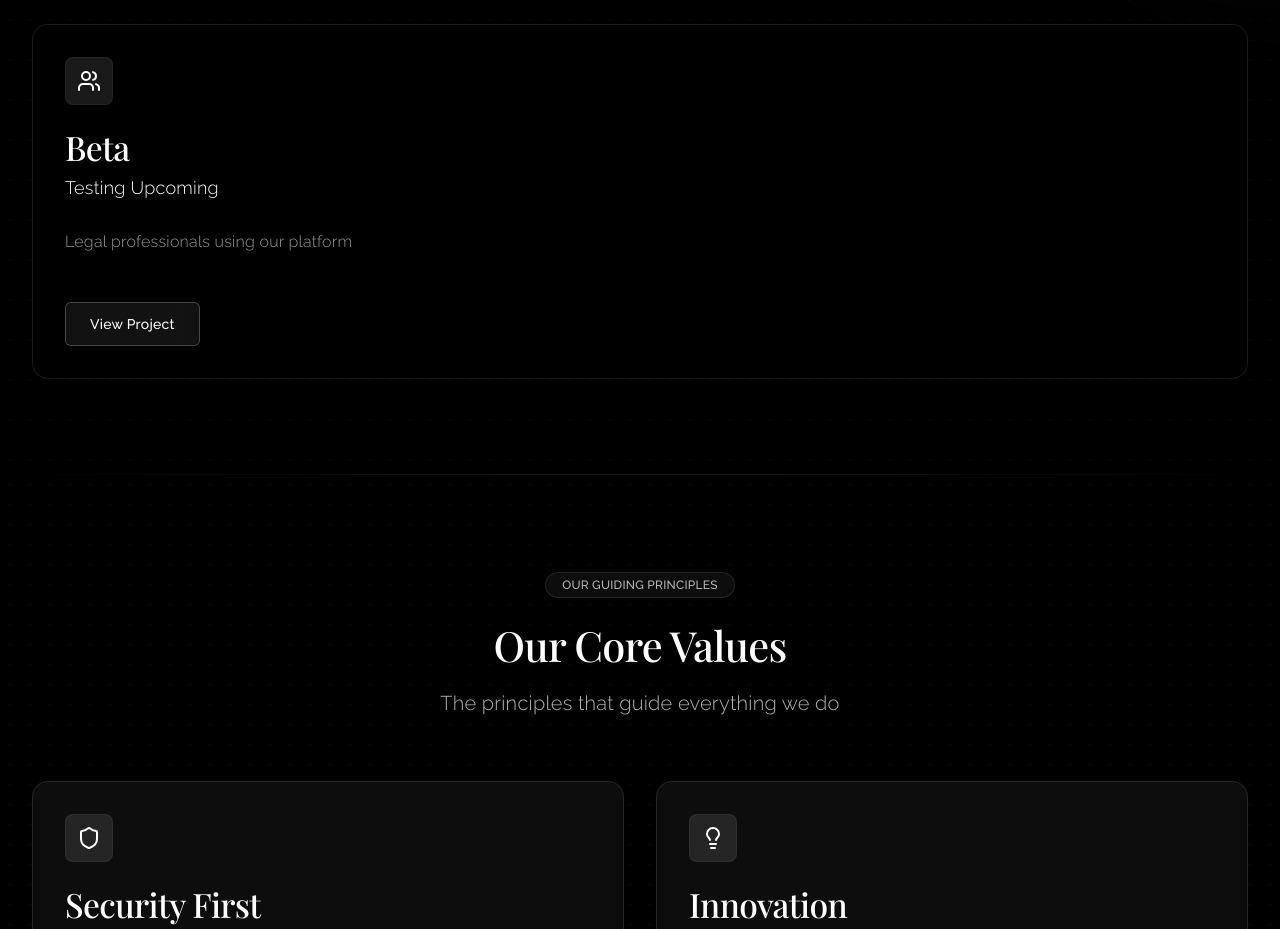
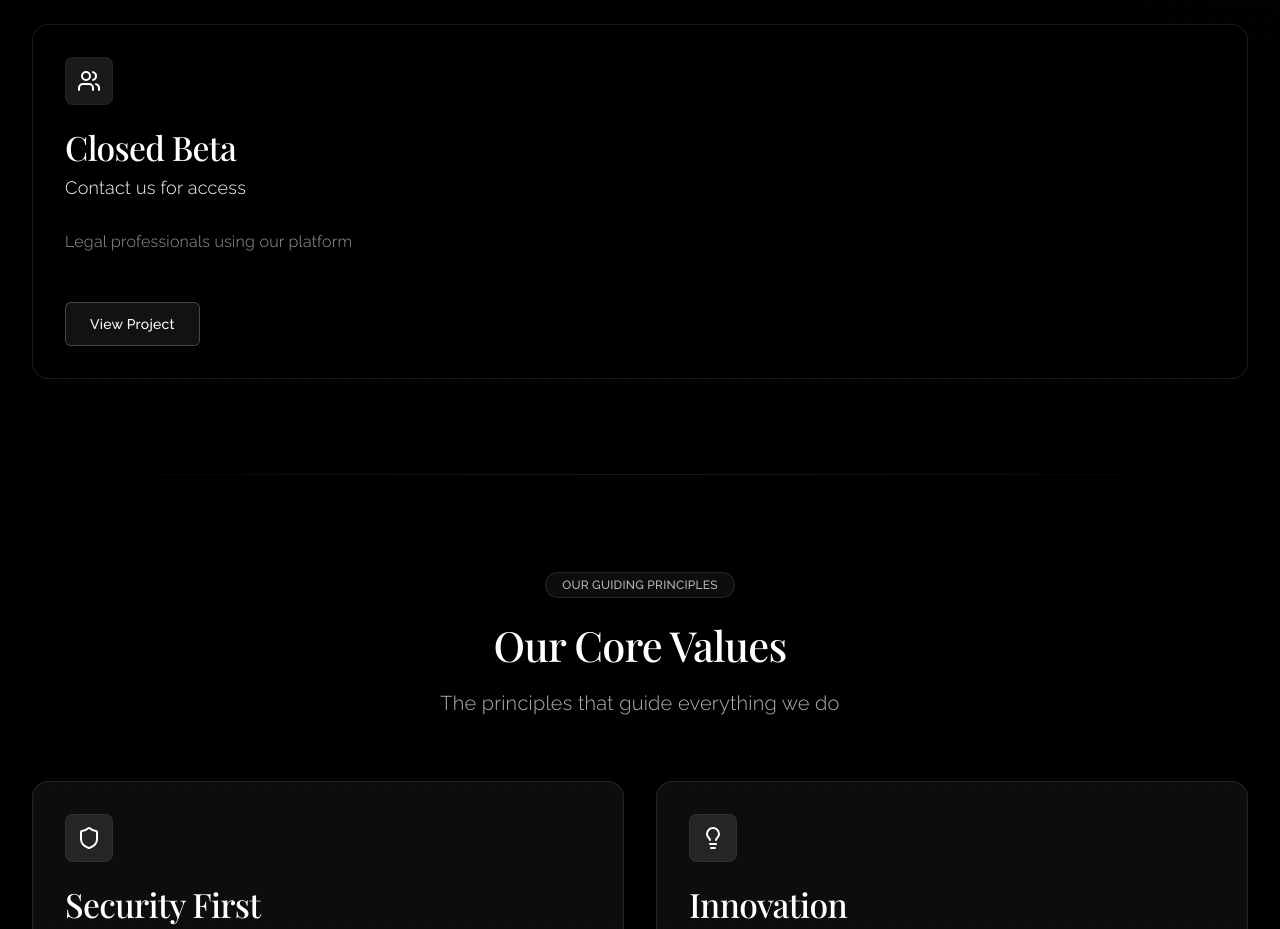
Before and after one commit to DevAdvancer/HERMEiASv2, a React (Vite) app: page / in a window 1280 px wide. Shown: the part 1780-2709 px from the top of the page. Built offline with nearby package versions, Linux system fonts and the light colour scheme; a web font is replaced by a local one; what tailwindcss-motion would draw is missing.

Commit message:
Update DemoLe beta information

```diff
--- a/src/components/BetaSection.jsx
+++ b/src/components/BetaSection.jsx
@@ -3,7 +3,7 @@ import { Calendar, Clock, CheckCircle2, ArrowRight } from "lucide-react";
 import Button from "./Button";
 
 const BetaSection = () => {
-    const releaseDate = new Date("2025-06-15");
+    const releaseDate = new Date("2025-07-15"); // Public beta release
     const today = new Date();
     const daysUntilRelease = Math.ceil((releaseDate - today) / (1000 * 60 * 60 * 24));
 
@@ -30,6 +30,9 @@ const BetaSection = () => {
                         <p className="text-lg text-white/70 max-w-2xl mx-auto">
                             Be among the first to experience the future of legal assistance
                         </p>
+                        <p className="text-lg text-white/70 max-w-2xl mx-auto mt-2">
+                            Closed beta is now live. Contact us for access.
+                        </p>
                     </motion.div>
                 </div>
 
@@ -53,7 +56,7 @@ const BetaSection = () => {
                                     <span className="text-lg text-white/70">days until release</span>
                                 </div>
                                 <div className="text-white/70 space-y-2">
-                                    <p className="text-base">Release Date: June 15, 2025</p>
+                                    <p className="text-base">Release Date: July 15, 2025 (Tentative)</p>
                                     <p className="flex items-center gap-2 text-base">
                                         <Clock className="w-4 h-4" />
                                         <span>12:00 PM IST</span>
--- a/src/components/Stats.jsx
+++ b/src/components/Stats.jsx
@@ -5,8 +5,8 @@ import Button from "./Button";
 const stats = [
     {
         icon: Users,
-        value: "Beta",
-        label: "Testing Upcoming",
+        value: "Closed Beta",
+        label: "Contact us for access",
         description: "Legal professionals using our platform"
     },
     // Commented stats remain available for future use
```
